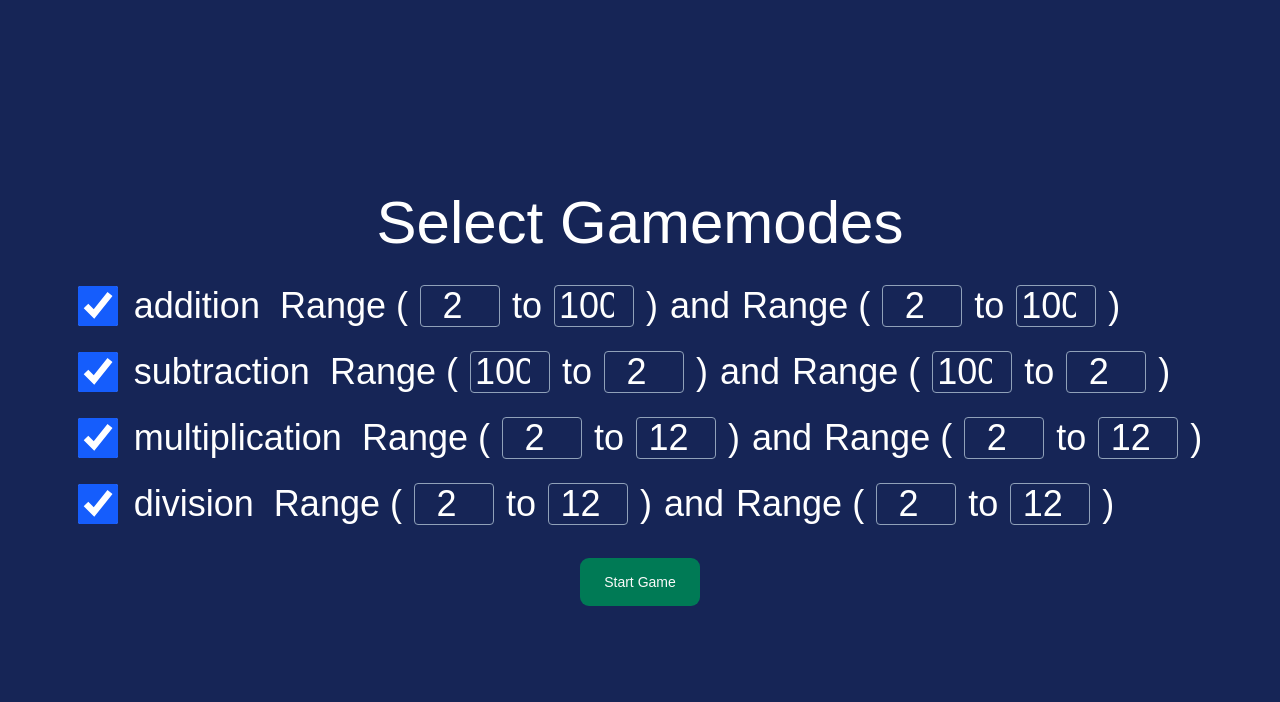
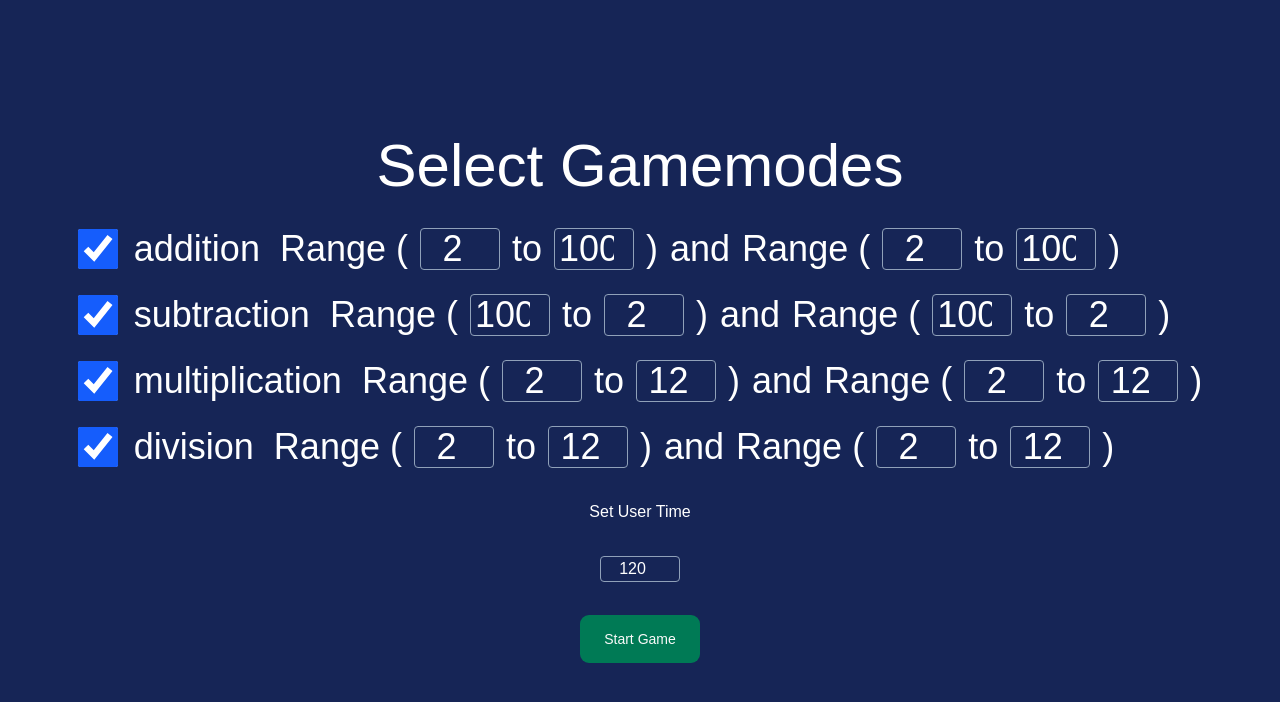
Before and after one commit to alexp990/mental-math-web, a React (Vite) app: page / in a window 1280 px wide. Shown: the top 702 px of the page. Built offline with nearby package versions, Linux system fonts and the light colour scheme.

Commit message:
added user timer input

```diff
--- a/src/App.jsx
+++ b/src/App.jsx
@@ -9,6 +9,8 @@ function App() {
   const [isPlaying, setIsPlaying] = useState(false)
   const [currentScreen, setCurrentScreen] = useState('landing') // landing, game, results
   const [selectedModes, setSelectedModes] = useState(['addition', 'subtraction', 'multiplication', 'division']) // a list of selected modes e.g. ['addition', 'division', 'multiplication'] of any length max 4
+  const [userTime, setUserTime] = useState(120) // 2 minutes default
+
   const [ranges, setRanges] = useState({
     addition: { min1: 2, max1: 100, min2: 2, max2: 100 },
     subtraction: { min1: 100, max1: 2, min2: 100, max2: 2 },
@@ -49,6 +51,8 @@ function App() {
           setSelectedModes={setSelectedModes}
           ranges={ranges}
           setRanges={setRanges}
+          userTime={userTime}
+          setUserTime={setUserTime}
         />
       )}
 
@@ -59,6 +63,7 @@ function App() {
           onGameOver={endGame}
           selectedModes={selectedModes}
           ranges={ranges}
+          userTime={userTime}
         />
       )}
       {/* SCREEN 3: SCORE SCREEN */}
--- a/src/GameScreen.jsx
+++ b/src/GameScreen.jsx
@@ -5,18 +5,18 @@ const randomIntegerRange = (mi, ma) => {
   return Math.floor(Math.random() * (ma - mi + 1) + mi);
 }
 
-export function GameScreen({ onGoHome, selectedModes, ranges, onGameOver}) {
+export function GameScreen({ onGoHome, selectedModes, ranges, onGameOver, userTime }) {
 
-      const [answer, setAnswer] = useState("");
-      const [flash,setFlash] = useState(null);
-      const [score,setScore] = useState(0);
-      const [time,setTime] = useState(2);
-      const [elapsed,setElapsed] = useState(0);
-      const [started,setStarted] = useState(false);
+  const [answer, setAnswer] = useState("");
+  const [flash, setFlash] = useState(null);
+  const [score, setScore] = useState(0);
+  const [time, setTime] = useState(userTime);
+  const [elapsed, setElapsed] = useState(0);
+  const [started, setStarted] = useState(false);
 
   const generateQuestion = () => {
     const operator = selectedModes[Math.floor(Math.random() * selectedModes.length)];
-    let num1 = randomIntegerRange(ranges[operator]["min1"],ranges[operator]["max1"]);
+    let num1 = randomIntegerRange(ranges[operator]["min1"], ranges[operator]["max1"]);
     let num2 = randomIntegerRange(ranges[operator]["min2"], ranges[operator]["max2"]);
 
     let correct;
@@ -32,8 +32,8 @@ export function GameScreen({ onGoHome, selectedModes, ranges, onGameOver}) {
         correct = num1 * num2;
         break;
       case "division":
-        correct = randomIntegerRange(ranges[operator]["min1"],ranges[operator]["max1"]);
-        num2 = randomIntegerRange(ranges[operator]["min2"],ranges[operator]["max2"]);
+        correct = randomIntegerRange(ranges[operator]["min1"], ranges[operator]["max1"]);
+        num2 = randomIntegerRange(ranges[operator]["min2"], ranges[operator]["max2"]);
         num1 = correct * num2;
         break;
     }
@@ -105,10 +105,10 @@ export function GameScreen({ onGoHome, selectedModes, ranges, onGameOver}) {
           {currQuestion.num1} {currQuestion.operator} {currQuestion.num2} =
         </div>
         <input autoFocus type="text" className={`w-32 outline-none  border-2 border-amber-400 rounded-md bg-blue-600 ${flash === "green"
-            ? "bg-green-500 border-green-500"
-            : flash === "red"
-              ? "bg-red-500 border-red-500"
-              : "bg-blue-600 border-amber-400"
+          ? "bg-green-500 border-green-500"
+          : flash === "red"
+            ? "bg-red-500 border-red-500"
+            : "bg-blue-600 border-amber-400"
           }`} value={answer} onChange={(e) => setAnswer(e.target.value)} />
       </div>
       <Button className='bg-blue-300 hover:bg-blue-200 w-fit p-6' onClick={onGoHome}>Home</Button>
--- a/src/LandingScreen.jsx
+++ b/src/LandingScreen.jsx
@@ -1,6 +1,6 @@
 import { Button } from './components/ui/button';
 
-export function LandingScreen({ onStartGame, selectedModes, setSelectedModes, ranges, setRanges }) {
+export function LandingScreen({ onStartGame, selectedModes, setSelectedModes, ranges, setRanges, userTime, setUserTime }) {
 
   const handleRangeChange = (mode, field, newValue) => {
     setRanges({
@@ -52,6 +52,10 @@ export function LandingScreen({ onStartGame, selectedModes, setSelectedModes, ra
           </div>
         ))}
       </div>
+      <div>
+        Set User Time
+      </div>
+      <input className={inputStyle} type="number" value={userTime} onChange={(e) => setUserTime(parseInt(e.target.value) || '')} />
       <Button className='bg-emerald-700 hover:bg-emerald-500 w-fit p-6' onClick={onStartGame}>Start Game</Button>
     </div>
   );
```
